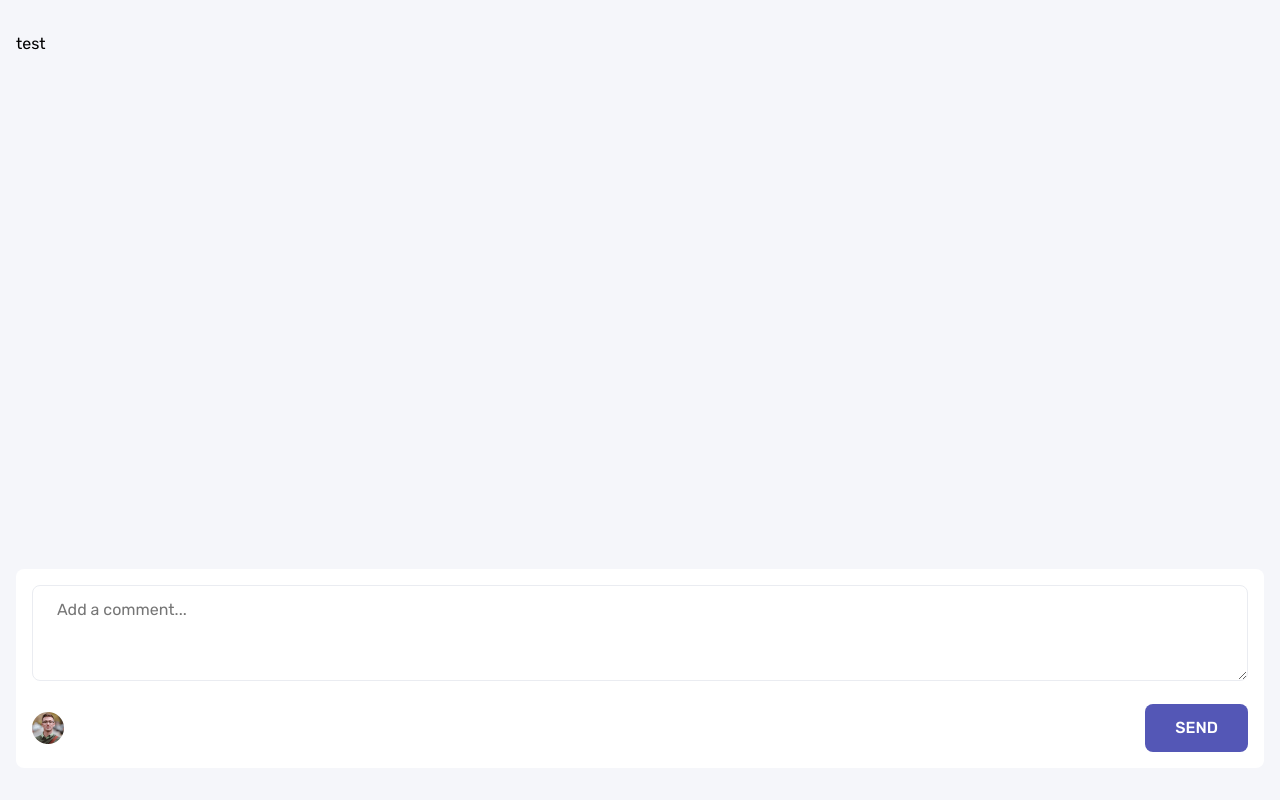
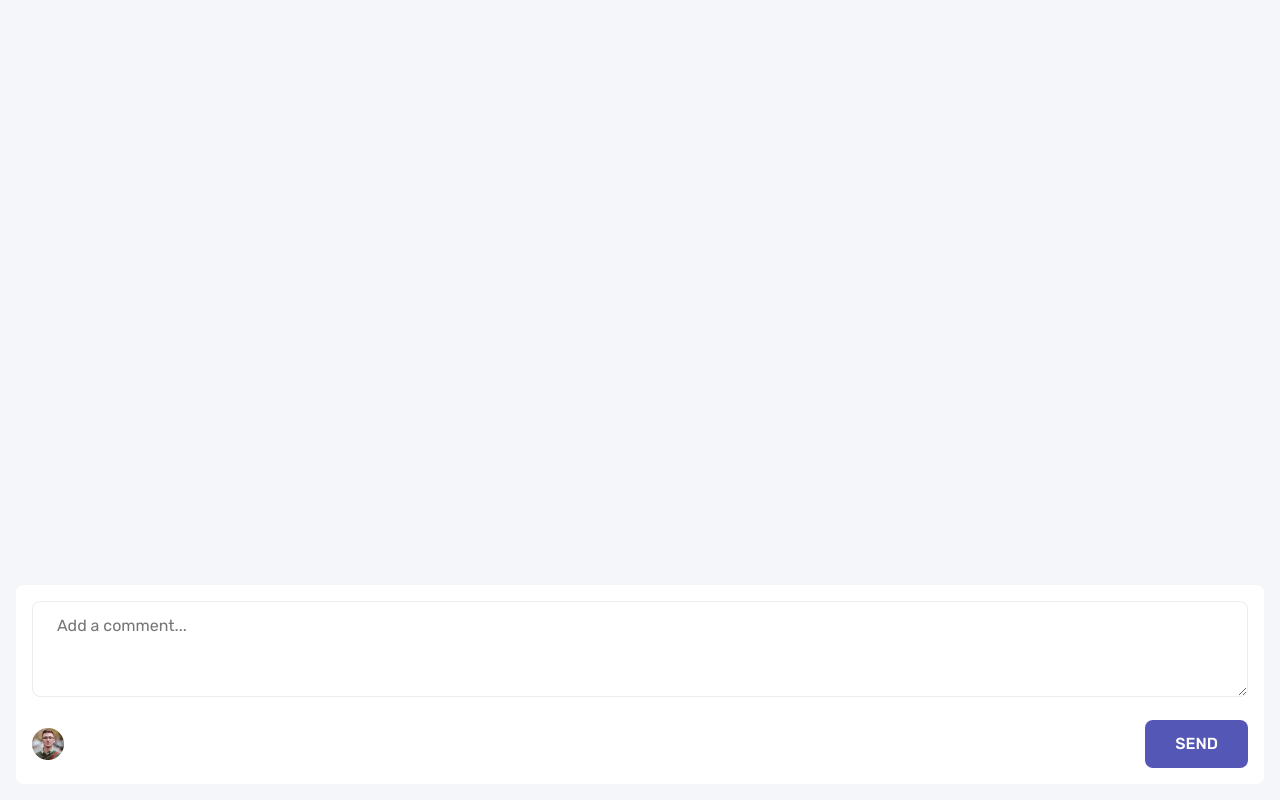
Before and after one commit to BrandenDaniel/interactive-comments-section, a Next.js app: page / in a window 1280 px wide. Built offline with nearby package versions, Linux system fonts and the light colour scheme.

Commit message:
progress

```diff
--- a/src/app/page.tsx
+++ b/src/app/page.tsx
@@ -4,6 +4,7 @@ import React, { useState } from "react";
 import NewComment from "@/components/NewComment";
 import Data from "../data/data.json";
 import { CommentsContext } from "@/components/CommentsContext";
+import Comments from "@/components/Comments";
 
 export type CommentsType = {
   currentUser: {
@@ -45,9 +46,9 @@ const page = () => {
   const [commentsData, setCommentsData] = useState({ ...Data });
 
   return (
-    <main className="comments container">
+    <main className="container">
       <CommentsContext.Provider value={commentsData}>
-        <div>test</div>
+        <Comments />
         <NewComment />
       </CommentsContext.Provider>
     </main>
--- /dev/null
+++ b/src/components/Comments.tsx
@@ -0,0 +1,22 @@
+import React, { useContext } from "react";
+import { CommentsContext } from "./CommentsContext";
+
+const Comments = () => {
+  const data = useContext(CommentsContext);
+
+  const sortByHighestVote = data?.comments.sort((a, b) => {
+    return b.score - a.score;
+  });
+
+  return (
+    <section className="comments">
+      {sortByHighestVote?.map((comment) => (
+        <div className="comments__item">
+          <div className="comments__item-header"></div>
+        </div>
+      ))}
+    </section>
+  );
+};
+
+export default Comments;
--- a/src/sass/global.scss
+++ b/src/sass/global.scss
@@ -24,8 +24,10 @@ body {
 
 .container {
   background: var(--very-light-gray);
-  padding: 32px 16px;
+  padding: 16px;
   height: 100dvh;
+  display: flex;
+  flex-direction: column;
 }
 
 button {
--- a/src/sass/main.scss
+++ b/src/sass/main.scss
@@ -1,3 +1,3 @@
 @import "./global.scss";
-@import "./comments.scss";
+@import "./components/comments.scss";
 @import "./components/newComment.scss";
```
Also changed, not shown: src/sass/components/comments.scss (renamed from src/sass/comments.scss).
